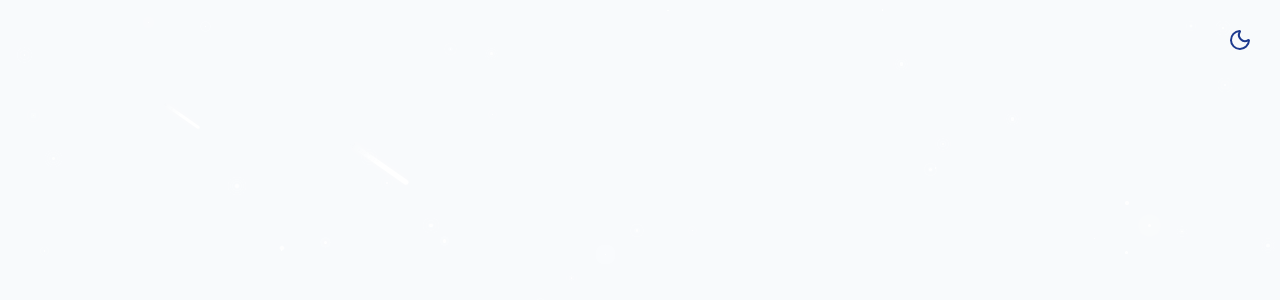
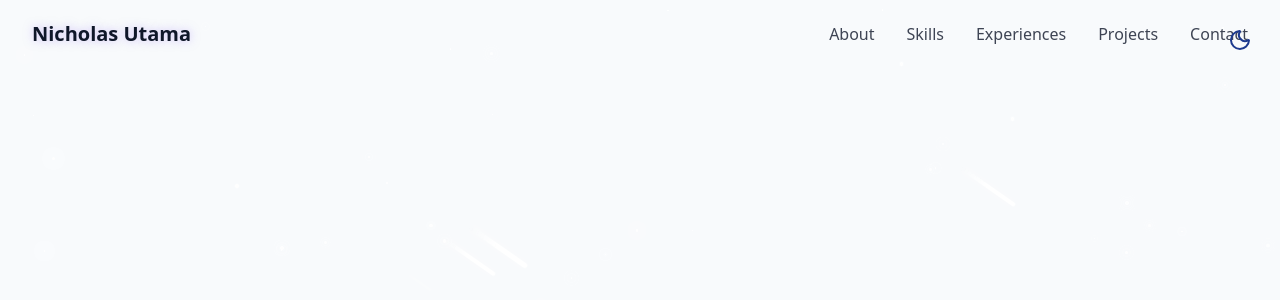
Before and after one commit to Nicholas3/Portofolio, a React (Vite) app: page / in a window 1280 px wide. Shown: the top 300 px of the page. Built offline with nearby package versions, Linux system fonts and the light colour scheme.

Commit message:
added navbar

```diff
--- /dev/null
+++ b/src/components/Navbar.jsx
@@ -0,0 +1,88 @@
+import { cn } from "@/lib/utils"
+import { useEffect, useState } from "react";
+import { Menu, X } from "lucide-react";
+
+
+const navItems = [
+   {name: "About", href: "#about"},
+   {name: "Skills", href: "#skills"},
+   {name: "Experiences", href: "#experiences"},
+   {name: "Projects", href: "#projects"},
+   {name: "Contact", href: "#contact"},
+];
+
+const navItems2 = [
+   {name: "Home", href: "#hero"},
+   {name: "About", href: "#about"},
+   {name: "Skills", href: "#skills"},
+   {name: "Experiences", href: "#experiences"},
+   {name: "Projects", href: "#projects"},
+   {name: "Contact", href: "#contact"},
+];
+
+export const Navbar = () => {
+   const [isScrolled, setIsScrolled] = useState(false);
+   const [isMenuOpen, setIsMenuOpen] = useState(false);
+
+   useEffect(() => {
+      const handleScroll = () => {
+         setIsScrolled(window.screenY > 10);
+      };
+
+      window.addEventListener("scroll", handleScroll);
+      return () => window.removeEventListener("scroll", handleScroll);
+   }, []);
+
+   return(
+      <nav
+         className={cn(
+            "fixed w-full z-40 transition-all duration-300",
+            isScrolled ? "py-3 bg-background/80 backdrop-blur-md shadow-xs" : "py-5"
+         )}
+      >
+         <div className="container flex items-center justify-between">
+            <a className="text-xl font-bold text-primary flex items-center" href="#hero">
+               <span className="relative z-10">
+                  <span className="text-glow text-foreground">Nicholas Utama</span>
+               </span>
+            </a>
+
+            {/* desktop */}
+            <div className="hidden md:flex space-x-8">
+               {navItems.map((item, key) => (
+                  <a key={key} href={item.href} className="text-foreground/80 hover:text-primary transition-colors duration-300">
+                     {item.name}
+                  </a>
+               ))}
+            </div>
+
+
+            {/* mobile */}
+
+            <button onClick={() => setIsMenuOpen((prev) => !prev)} className="md:hidden p-2 text-foreground z-50" aria-label={isMenuOpen ? "Close Menu" : "Open Menu"}>
+               {isMenuOpen ? <X size={24} /> : <Menu size={24} />}{""}
+            </button>
+
+            <div className={cn(
+               "fixed inset-0 bg-background/95 backdrop-blur-md z-40 flex flex-col items-center justify-center",
+               "transition-all duration-300 md:hidden",
+               isMenuOpen ? "opacity-100 pointer-events-auto" : "opacity-0 pointer pointer-events-none"
+               )}
+            >
+               <div className="flex flex-col space-y-8 text-xl">
+                  {navItems2.map((item2, key) => (
+                     <a
+                        key={key}
+                        href={item2.href}
+                        className="text-foreground/80 hover:text-primary transition-colors duration-300"
+                        onClick={() => setIsMenuOpen(false)}
+                     >
+                        {item2.name}
+                     </a>
+                  ))}
+               </div>
+            </div>
+         </div>
+      </nav>
+   );
+};
--- a/src/pages/Home.jsx
+++ b/src/pages/Home.jsx
@@ -1,15 +1,16 @@
-import { ThemeToggle } from "../components/ThemeToggle";
+import { Navbar } from "@/components/Navbar";
+import { ThemeToggle } from "@/components/ThemeToggle";
 import { StarBackground } from "@/components/StarBackground";
 
 export const Home = () => {
    return (
    <div className="min-h-screen bg-background text-foreground overflow-x-hidden">
       {/* {Dark/light mode} */}
-         <ThemeToggle />
+      <ThemeToggle />
       {/* {Bg. Effects} */}
-         <StarBackground />
+      <StarBackground />
       {/* Navbar */}
-
+      <Navbar />
       {/* Main Content */}
 
       {/* Footer */}
```
